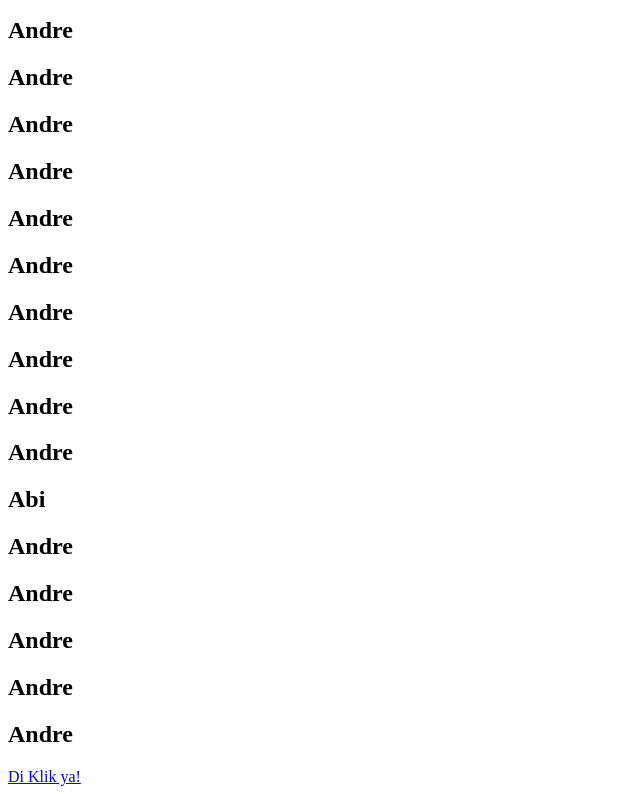
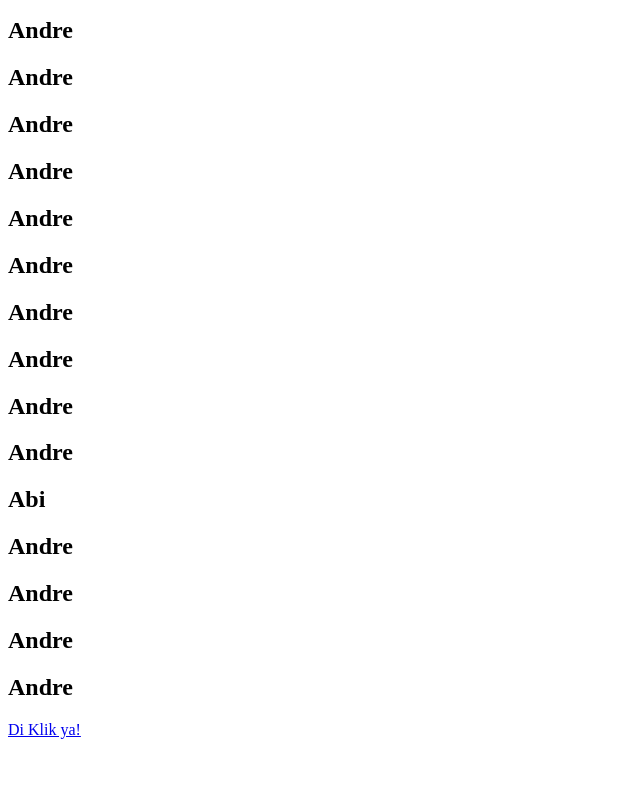
Before and after one commit to abiyutaviando/Nobi, a plain HTML site: page index.html in a window 1280 px wide. Shown: the part 1195-1989 px from the top of the page, without its empty margins (0-640 px from the left). After the commit the page ends 1942 px from the top, so only its background shows below. Drawn offline with Linux system fonts and the light colour scheme.

Commit message:
Third Commit

```diff
--- a/index.html
+++ b/index.html
@@ -81,7 +81,6 @@
         <h2 id="kau">Andre</h2>
         <h2 id="kau">Andre</h2>
         <h2 id="kau">Andre</h2>
-        <h2 id="kau">Andre</h2>
         <a href="#binbin">Di Klik ya!</a>
     </body>
 </html>
```
